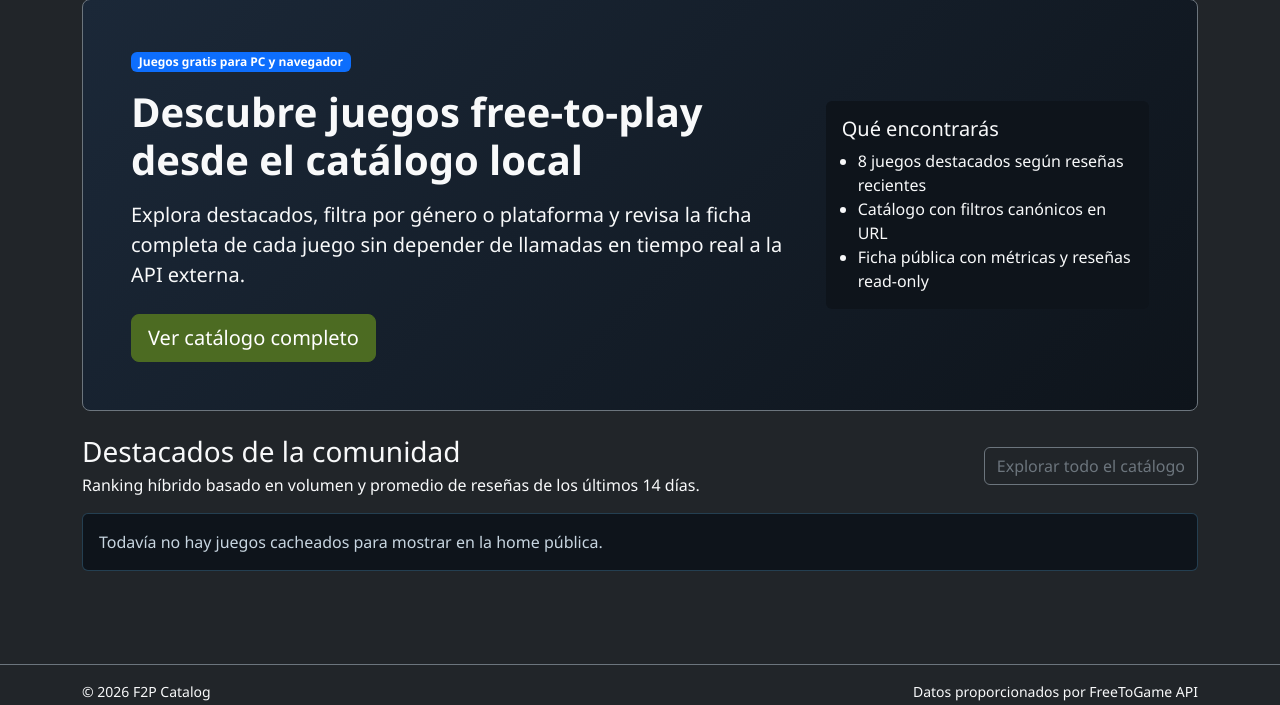
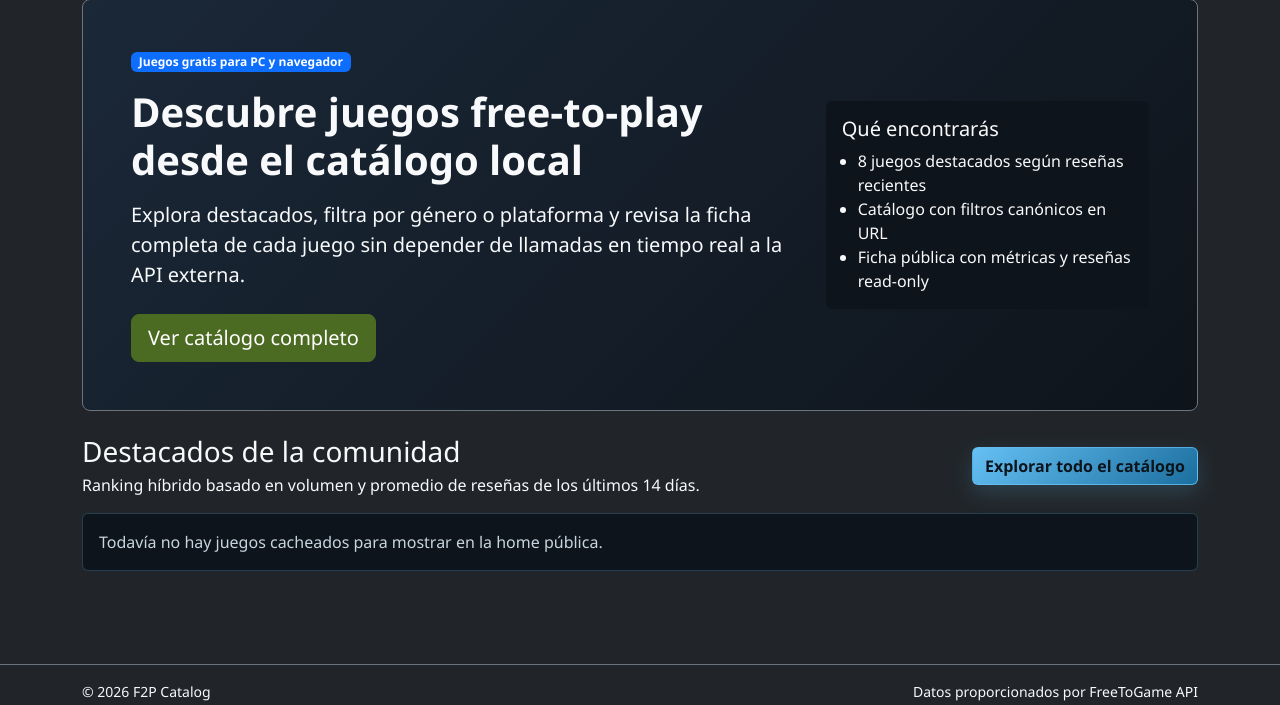
Before and after one commit to Prodelaya/Proyecto-DAW-Juegos-F2P, a Flask app: page / in a window 1280 px wide. Shown: the part 82-787 px from the top of the page. Run offline with Flask 3, Linux system fonts and the light colour scheme; data that the repository does not hold is empty; some libraries are stand-ins or nearby versions.

Commit message:
style(frontend): highlight catalog exploration cta

```diff
--- a/app/static/css/styles.css
+++ b/app/static/css/styles.css
@@ -73,6 +73,23 @@ a:hover {
   background-color: var(--steam-blue);
   border-color: var(--steam-blue);
   color: var(--steam-darker);
+}
+
+.btn-catalog-gradient {
+  background: linear-gradient(135deg, var(--steam-blue) 0%, #1b6f9f 100%);
+  border-color: rgba(102, 192, 244, 0.75);
+  color: var(--steam-darker);
+  font-weight: 700;
+  box-shadow: 0 8px 22px rgba(102, 192, 244, 0.18);
+}
+
+.btn-catalog-gradient:hover,
+.btn-catalog-gradient:focus {
+  background: linear-gradient(135deg, #9bd4f8 0%, var(--steam-blue) 100%);
+  border-color: var(--steam-blue);
+  color: var(--steam-darker);
+  transform: translateY(-1px);
+  box-shadow: 0 12px 28px rgba(102, 192, 244, 0.28);
 }
 
 .btn {
--- a/app/templates/main/home.html
+++ b/app/templates/main/home.html
@@ -34,7 +34,7 @@
         <h2 class="h3 mb-1">Destacados de la comunidad</h2>
         <p class="text-light mb-0">Ranking híbrido basado en volumen y promedio de reseñas de los últimos 14 días.</p>
       </div>
-      <a class="btn btn-outline-secondary" href="{{ catalog_url }}">Explorar todo el catálogo</a>
+      <a class="btn btn-catalog-gradient" href="{{ catalog_url }}">Explorar todo el catálogo</a>
     </div>
 
     {% if featured_fallback_message %}
```
